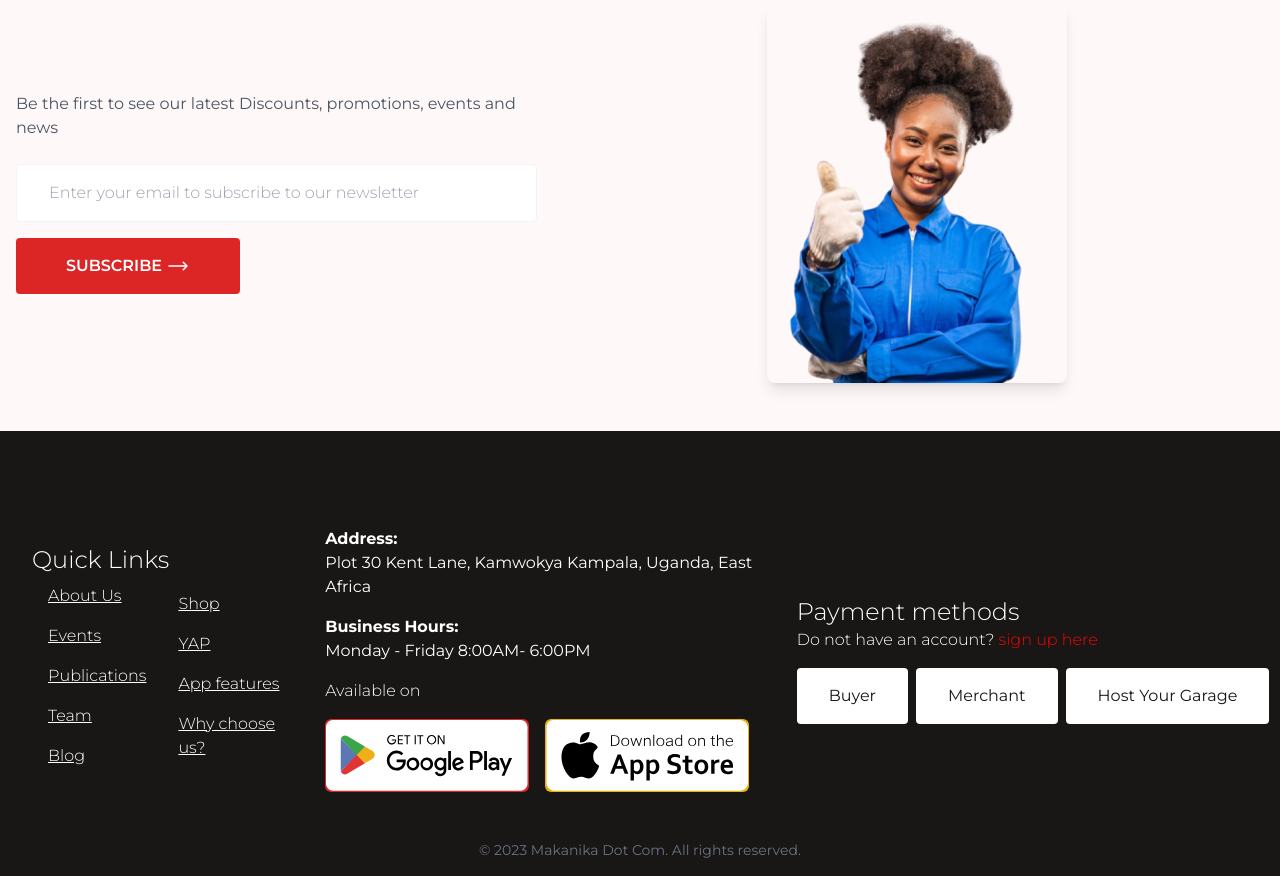
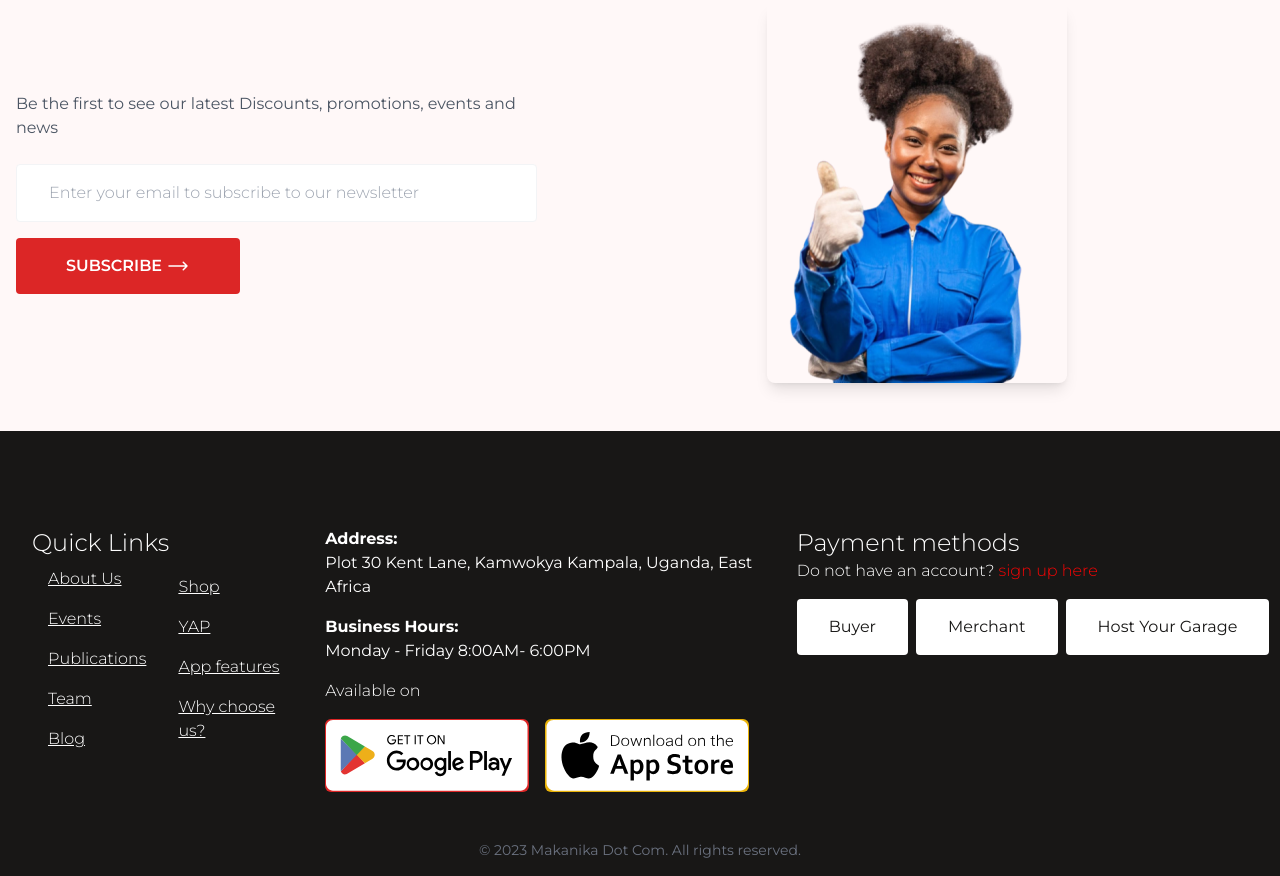
Before and after one commit to matovu-ronald/makanika, a website: page index.html in a window 1280 px wide. Shown: the part 4948-5824 px from the top of the page. Drawn offline with Linux system fonts and the light colour scheme.

Commit message:
Remove items-center class in footer div

```diff
--- a/index.html
+++ b/index.html
@@ -991,7 +991,7 @@
     </main>
     <footer class="bg-makankika-jet-black text-white">
       <div class="container mx-auto px-4 md:pt-16 sm:px-6 lg:px-8">
-        <div class="py-8 md:flex md:items-center md:justify-between md:space-x-4">
+        <div class="py-8 md:flex md:justify-between md:space-x-4">
           <div class="flex flex-col">
             <h4 class="text-2xl font-light">Quick Links</h4>
             <div
```
